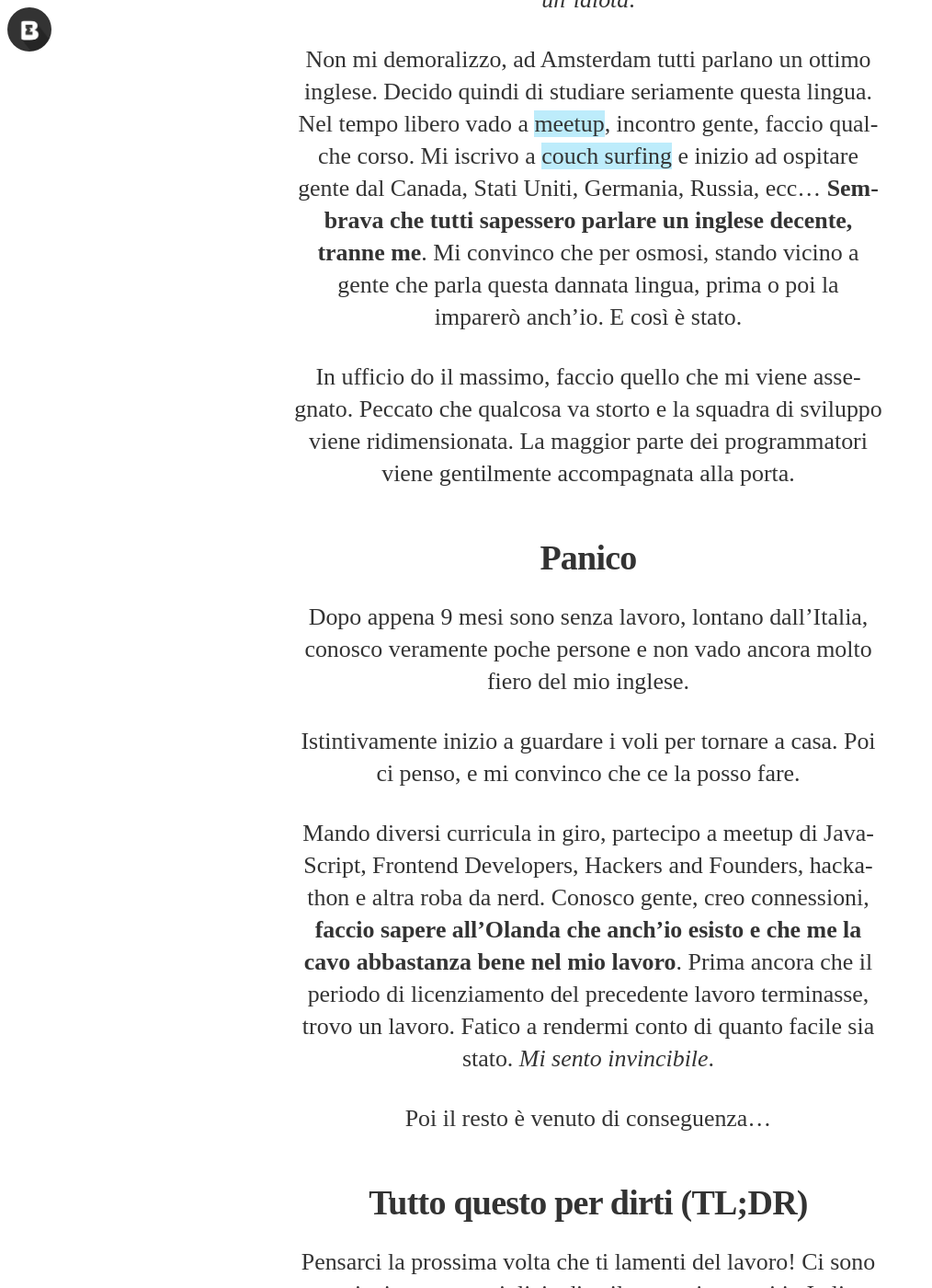
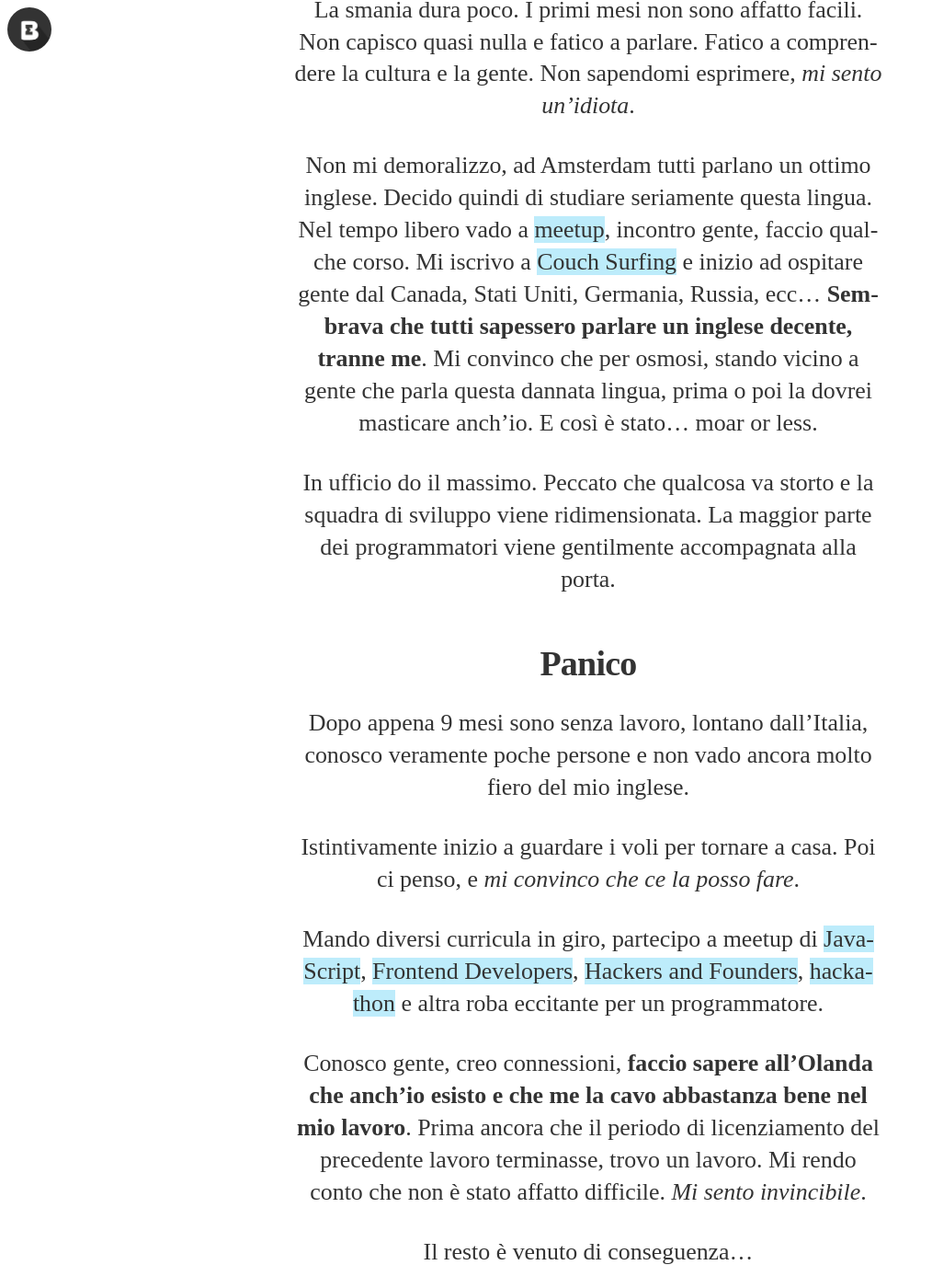
Before and after one commit to borgateo/blog, a Jekyll site: the page built from _posts/2014-11-01-alla-ricerca-della-felicita.markdown, in a window 1280 px wide and 1400 px high, scrolled down 5691 px. Shown: the whole window at 92% size, without its empty margins (0-1014 px from the left). Built offline with Jekyll 4.4.1, drawn with Linux system fonts in a browser that asks for light colours; some web fonts are replaced; Markdown is read by kramdown in place of the engine named in the settings; a script that is not in the unit is left out; some of the changed text lies outside the part shown.

Commit message:
update posts

```diff
--- a/_includes/analytics.html
+++ b/_includes/analytics.html
@@ -4,7 +4,7 @@
   m=s.getElementsByTagName(o)[0];a.async=1;a.src=g;m.parentNode.insertBefore(a,m)
   })(window,document,'script','//www.google-analytics.com/analytics.js','ga');
 
-  ga('create', 'UA-20912101-2', 'auto');
+  ga('create', 'UA-59222711-1', 'auto');
   ga('require', 'linkid', 'linkid.js');
   ga('send', 'pageview');
 </script>
--- a/_posts/2014-11-01-alla-ricerca-della-felicita.markdown
+++ b/_posts/2014-11-01-alla-ricerca-della-felicita.markdown
@@ -10,16 +10,16 @@
 image-thumbnail: /assets/article_images/2014-11-01-alla-ricerca-della-felicita/viaggiare-thumb.gif
 ---
 
-Ho trascorso 26 anni della mia vita in Italia. In un paesino di campagna a 35 Km da Venezia. Una vita che definivo normale, tranquilla, sicuramente non intensa o tanto stimolante. Non me ne lamentavo affatto. Mi sentivo fortunato.
+Ho trascorso 26 anni della mia vita in Italia. In un paesino di campagna a 35 Km da Venezia. Una vita che definivo normale, tranquilla, sicuramente non intensa o tanto stimolante. Non me ne lamentavo affatto. _Mi sentivo fortunato_.
 
-C’erano le serate con gli amici, i soliti posti di ritrovo, le quattro chiacchiere con le facce note al bar. La sicurezza della routine. Una realtà come tante in Italia.
+C’erano le serate con gli amici, i soliti posti di ritrovo, le quattro chiacchiere con le facce note al bar. _La sicurezza della routine_. Una realtà come tante in Italia.
 
 #### Poi c’era il lavoro
 
 Fin da giovane, per guadagnare qualcosa, ho fatto diversi lavori. Tenevo duro. Mi ripetevo che una volta laureato, avrei guadagnato uno stipendio “da laureato”.
 
 Un bel giorno arriva la laurea e con un po’ di fortuna trovo un lavoro come programmatore:
-> Contratto D’Apprendistato: 3 anni. Euro 950 (netti) al mese.
+> Contratto D’Apprendistato: 3 anni. Euro 948 (netti) al mese.
 
 Mentre firmo il contratto mi promettono che anticiperanno il termine dell’apprendistato di un anno.
 
@@ -55,43 +55,46 @@
 
 #### Quindi succede qualcosa di inaspettato
 
-Per caso, forse senza volerlo, chiacchiero con un amico che lavora per una [startup] ad Amsterdam. Mi chiede se voglio fare un colloquio con il capo, tanto per provare. Accetto.
+Per caso, forse senza volerlo, chiacchiero con [Stefano], un amico che lavora per una [startup] ad Amsterdam. Mi chiede se voglio fare un colloquio con il capo, tanto per provare. Accetto.
 
 ![Il primo colloquio in inglese: emozionante](/assets/article_images/2014-11-01-alla-ricerca-della-felicita/colloquio.jpg)
 
-Il mio inglese parlato era orribile, ma avevo imparato a memoria tutte le possibili risposte ad un colloquio.  Mi chiamano al telefono e va bene. Ricevo il contratto da firmare. Questa volta:
+Il mio inglese parlato era orribile, ma avevo imparato a memoria tutte le possibili risposte ad un colloquio. Mi chiamano al telefono e va bene. Ricevo il contratto da firmare. Questa volta:
 
 > Contratto a Tempo Determinato: 1 anno. Euro 2249 (netti) al mese.
 
 Mi fermo 5 secondi a pensare:
 
+- chissenefrega del posto fisso a queste condizioni
 - esperienza all’estero
 - imparo l’inglese
 - un beneficio per Curriculum Vitae e carriera
 - stipendio doppio
 
-**Mi licenzio il giorno stesso.**
+**Mi licenzio il giorno stesso**.
 
 La smania dura poco. I primi mesi non sono affatto facili. Non capisco quasi nulla e fatico a parlare.
 Fatico a comprendere la cultura e la gente. Non sapendomi esprimere, *mi sento un’idiota*.
 
-Non mi demoralizzo, ad Amsterdam tutti parlano un ottimo inglese. Decido quindi di studiare seriamente questa lingua. Nel tempo libero vado a [meetup], incontro gente, faccio qualche corso. Mi iscrivo a [couch surfing] e inizio ad ospitare gente dal Canada, Stati Uniti, Germania, Russia, ecc…
-**Sembrava che tutti sapessero parlare un inglese decente, tranne me**. Mi convinco che per osmosi, stando vicino a gente che parla questa dannata lingua, prima o poi la imparerò anch’io. E così è stato.
+Non mi demoralizzo, ad Amsterdam tutti parlano un ottimo inglese. Decido quindi di studiare seriamente questa lingua. Nel tempo libero vado a [meetup], incontro gente, faccio qualche corso. Mi iscrivo a [Couch Surfing] e inizio ad ospitare gente dal Canada, Stati Uniti, Germania, Russia, ecc…
+**Sembrava che tutti sapessero parlare un inglese decente, tranne me**. Mi convinco che per osmosi, stando vicino a gente che parla questa dannata lingua, prima o poi la dovrei masticare anch’io. E così è stato... moar or less.
 
-In ufficio do il massimo, faccio quello che mi viene assegnato. Peccato che qualcosa va storto e la squadra di sviluppo viene ridimensionata. La maggior parte dei programmatori viene gentilmente accompagnata alla porta.
+In ufficio do il massimo. Peccato che qualcosa va storto e la squadra di sviluppo viene ridimensionata. La maggior parte dei programmatori viene gentilmente accompagnata alla porta.
 
 #### Panico
 
 Dopo appena 9 mesi sono senza lavoro, lontano dall’Italia, conosco veramente poche persone e non vado ancora molto fiero del mio inglese.
 
 Istintivamente inizio a guardare i voli per tornare a casa.
-Poi ci penso, e mi convinco che ce la posso fare.
+Poi ci penso, e _mi convinco che ce la posso fare_.
 
-Mando diversi curricula in giro, partecipo a meetup di JavaScript, Frontend Developers, Hackers and Founders, hackathon e altra roba da nerd. Conosco gente, creo connessioni, **faccio sapere all’Olanda che anch’io esisto e che me la cavo abbastanza bene nel mio lavoro**.
+Mando diversi curricula in giro, partecipo a meetup di [JavaScript](http://www.meetup.com/AmsterdamJS/), [Frontend Developers](http://www.meetup.com/Frontend-Developer-Meetup-Amsterdam/), [Hackers and Founders](http://hackersandfounders.nl/), [hackathon](http://startupweekend.org/) e altra roba eccitante per un programmatore.
+
+Conosco gente, creo connessioni, **faccio sapere all’Olanda che anch’io esisto e che me la cavo abbastanza bene nel mio lavoro**.
 Prima ancora che il periodo di licenziamento del precedente lavoro terminasse, trovo un lavoro.
-Fatico a rendermi conto di quanto facile sia stato. *Mi sento invincibile*.
+Mi rendo conto che non è stato affatto difficile. *Mi sento invincibile*.
 
-Poi il resto è venuto di conseguenza...
+Il resto è venuto di conseguenza...
 
 #### Tutto questo per dirti (TL;DR)
 Pensarci la prossima volta che ti lamenti del lavoro!
@@ -101,14 +104,14 @@
 
 In Italia il programmatore viene trattato come l’ultima ruota del carro. Un bracciante.
 In realtà siamo *artisti*, *poeti*, *sagome creative*! Se lavoriamo in ambienti degradanti, spenti e tristi, ne veniamo intossicati. Perdiamo l’ispirazione, la passione e l’interesse.
-Ammetto che può succedere anche all’estero. Ma qua, se non ti piace un progetto, prendi *laptop e bagagli* e in poco tempo trovi qualcosa di più attraente. Di certo non resti a fissare lo schermo odiando il capo, i colleghi e la tua esistenza perché non hai alternative.
+Ammetto che può succedere anche all’estero. Ma qua, se non ti piace un progetto, prendi *laptop e bagagli* e in poco tempo trovi qualcosa di più attraente. Di certo non resti a fissare lo schermo _odiando il capo, i colleghi e la tua esistenza_ perché non hai alternative.
 
 **Nel nostro settore è molto facile fare tutto via Internet**. Non occorre andare ad Amsterdam, Londra, Berlino per trovare un lavoro.
 Basta mandare una email di presentazione con curriculum in allegato. Semplice e non costa nulla.
 
 ![Alla scoperta di nuove realtà (Olanda)](/assets/article_images/2014-11-01-alla-ricerca-della-felicita/baloon.jpg)
 
-Quindi, se anche tu, come lo ero io, non sei soddisfatto del tuo lavoro, ti senti sotto-pagato e sfruttato; ricordati che in Germania, Svizzera, Olanda, Inghilterra,  Scandinavia (solo per nominarne alcune), ci sono centinaia di posti di lavoro che potrebbero piacerti e farti tornare la passione e farti sentire realizzato. Con la stessa felicità ed entusiamo che avevi al tuo primo ["Hello, World!"]
+Quindi, se anche tu, come lo ero io, non sei soddisfatto del tuo lavoro, ti senti sotto-pagato e sfruttato; ricordati che in Germania, Svizzera, Olanda, Inghilterra, Scandinavia (solo per nominarne alcune), ci sono centinaia di posti di lavoro che potrebbero piacerti e farti tornare la passione per questo fantastico lavoro. Con la stessa felicità ed entusiamo che avevi al tuo primo ["Hello, World!"]
 
 Ma questa volta sarai tu, con il sorriso sulle labbra, a dire: &laquo;Hello World!&raquo;
 
```
Also changed, not shown: other parts of _posts/2014-11-01-alla-ricerca-della-felicita.markdown (+4 -3 lines), _posts/2014-11-08-il-colloquio-di-lavoro.markdown (+6 -7 lines), _posts/2014-11-23-analisi-costo-vita-all-estero.markdown (+8 -8 lines), _posts/2014-12-23-il-tao-del-programmatore.markdown (+6 -4 lines), _posts/2015-01-29-Attenti-al-lupo.markdown (+22 -20 lines), 2 other files.
